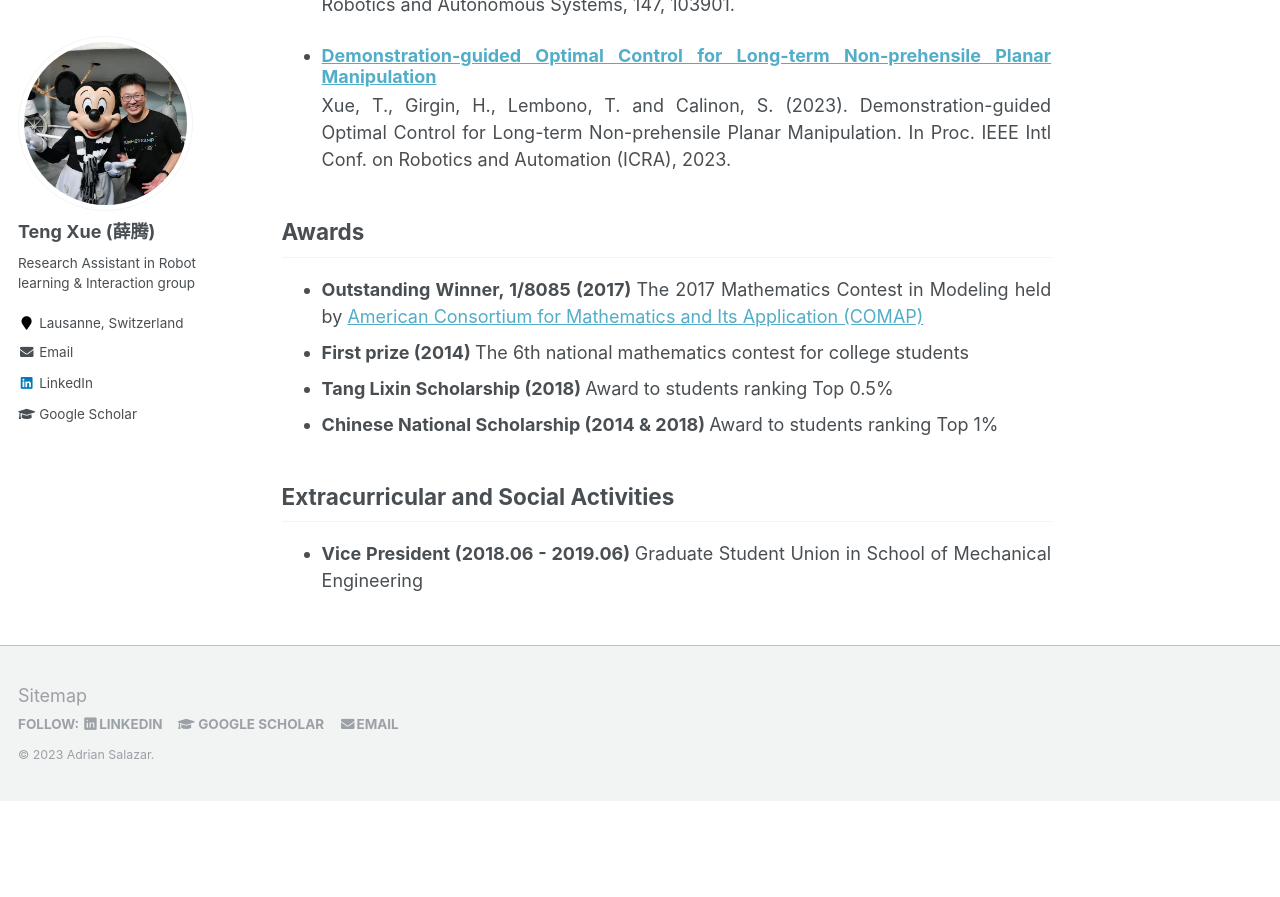
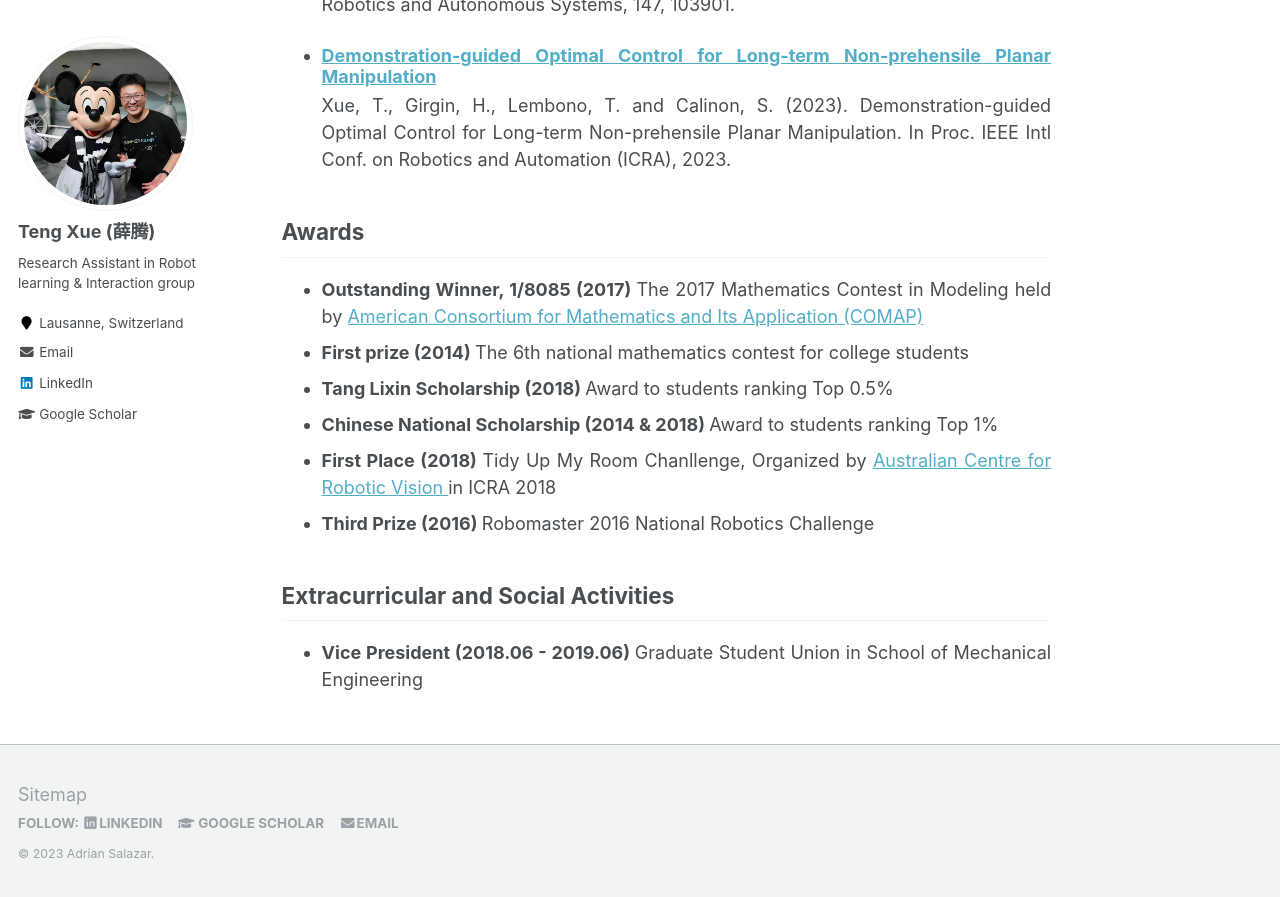
Before and after one commit to Schortenger/schortenger.github.io, a Jekyll site: the page built from _pages/cv.md, in a window 1280 px wide and 900 px high, scrolled down 1772 px. Shown: the top 897 px of the window. Built offline with Jekyll 4.4.1, drawn with Linux system fonts in a browser that asks for light colours; before the commit the page ends 2573 px from its top, so only the background shows below that.

```diff
--- a/_pages/cv.md
+++ b/_pages/cv.md
@@ -56,8 +56,8 @@
 	<li><b>First prize (2014) </b> The 6th national mathematics contest for college students</li>
  	<li><b>Tang Lixin Scholarship (2018) </b>  Award to students ranking Top 0.5% </li>
  	<li><b>Chinese National Scholarship (2014 & 2018) </b>  Award to students ranking Top 1%</li>
-<!--  	<li><b>First Place (2018) </b>  Tidy Up My Room Chanllenge, Organized by <a href="https://roboticvision.org/"> Australian Centre for Robotic Vision  </a> in ICRA 2018
- 	<li><b>Third Prize (2016) </b>  Robomaster 2016 National Robotics Challenge</li> -->
+ 	<li><b>First Place (2018) </b>  Tidy Up My Room Chanllenge, Organized by <a href="https://roboticvision.org/"> Australian Centre for Robotic Vision  </a> in ICRA 2018 </li>
+ 	<li><b>Third Prize (2016) </b>  Robomaster 2016 National Robotics Challenge</li>
 </ul>
 
 <h2>Extracurricular and Social Activities</h2>
```
